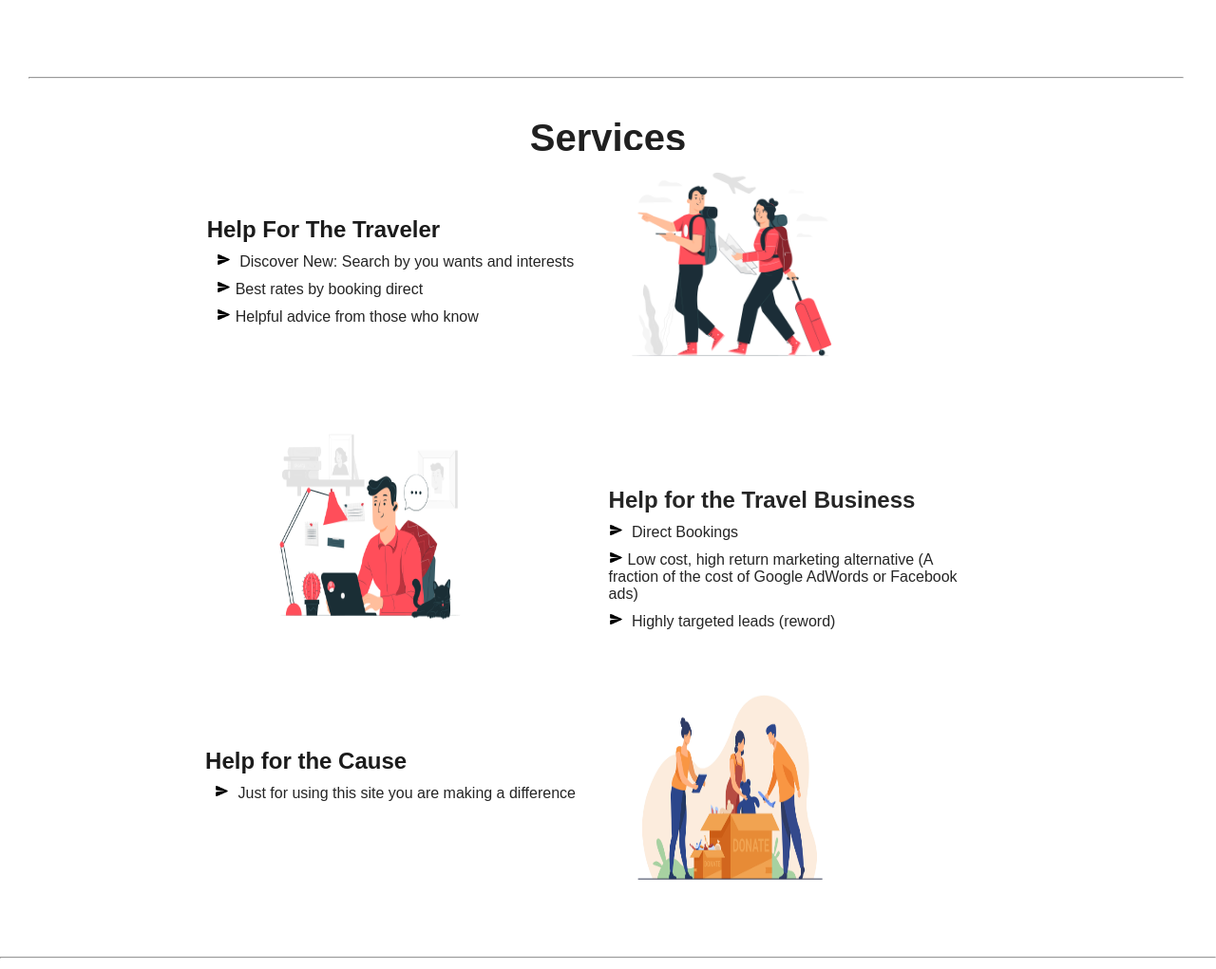
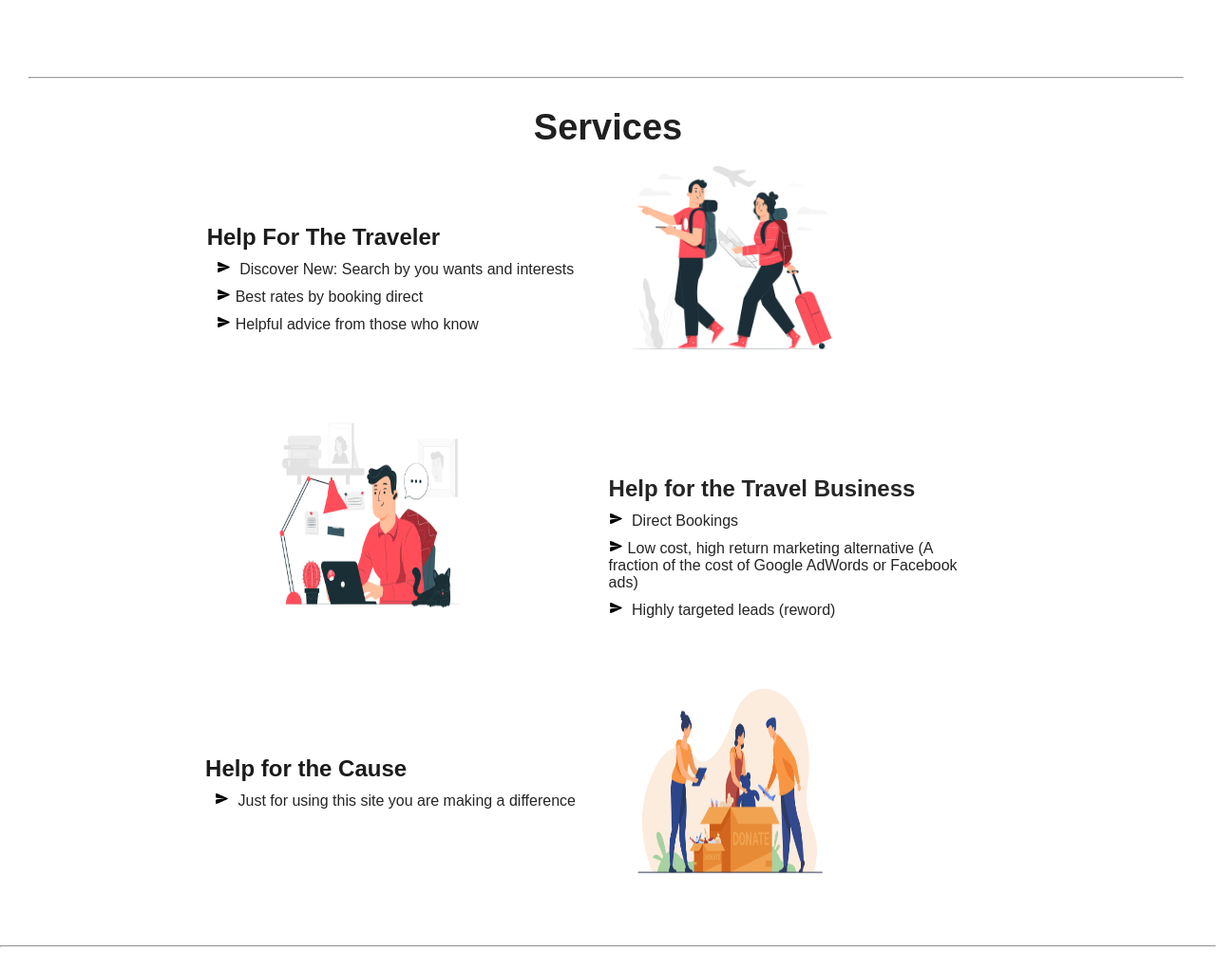
Before and after one commit to zaarbazkhan/offsetup-task-1, a plain HTML site: page index.html in a window 1280 px wide. Shown: the part 2860-3881 px from the top of the page at 95% size. Drawn offline with Linux system fonts and the light colour scheme.

Commit message:
365-sol-changes-completed

```diff
--- a/index.html
+++ b/index.html
@@ -146,7 +146,7 @@
 
        </div>
        <hr style="width: 95%; margin-left: 30px;">
-       <h1  style="text-align: center; margin-top: 40px;font-size: 40px;color: rgb(32, 32, 32);">Services</h1>
+       <h1  style="text-align: center; margin-top: 30px;font-size: 38px;color: rgb(32, 32, 32);">Services</h1>
        <div class="services">
 
        <div class="services-2">
--- a/style.css
+++ b/style.css
@@ -264,7 +264,7 @@ section{
 
     height: 280px;
     /* margin-top: 100px; */
-     padding-top: 50px;
+     padding-top: 70px;
 
 
 }
@@ -281,12 +281,14 @@ section{
 .serve-img{
     height: 300px;
     width: 300px;
+    margin-top: 10px;
         margin-left: 50px;
     /* background-color: aqua; */
 }
 .serve-img-2{
     height: 300px;
     width: 300px;
+
         margin-left: 150px;
 
 }
```
